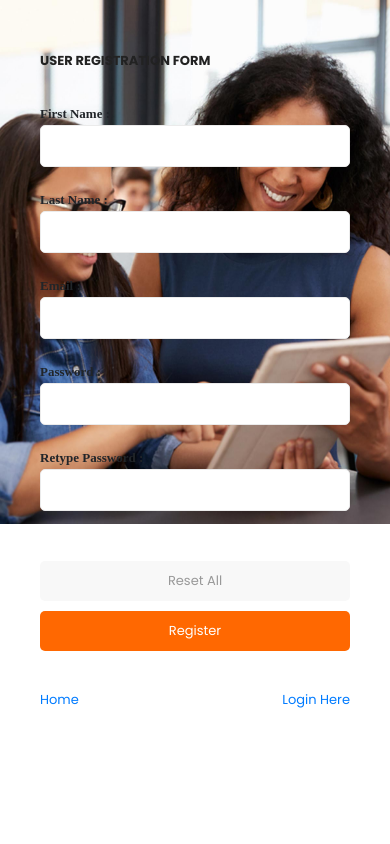
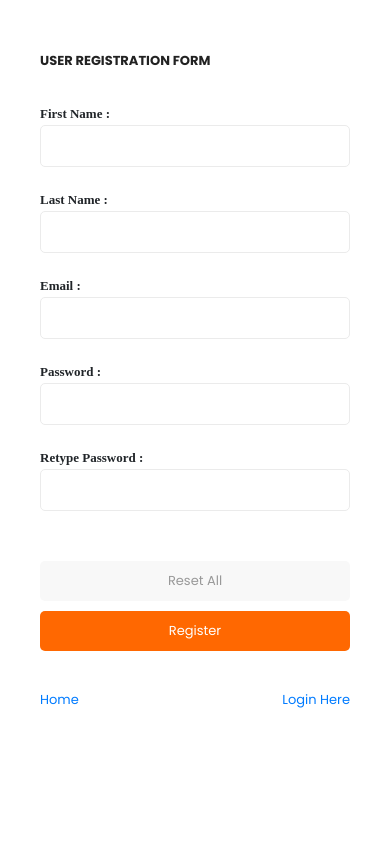
Before and after one commit to charlene04/medichart, a Django app: page /auth/signup/ in a window 390 px wide. Run offline with Django 3.2, Linux system fonts and the light colour scheme; some libraries are stand-ins or nearby versions.

Commit message:
updates on responsiveness

```diff
--- a/ehealth4everyone/static/css/styleProfile.css
+++ b/ehealth4everyone/static/css/styleProfile.css
@@ -271,7 +271,7 @@ select {
   #submit:hover {
     background-color: #cd5300; }
 
-@media screen and (max-width: 992px) {
+@media screen and (max-width: 1000px) {
 
 
   .signup-content {
@@ -281,11 +281,23 @@ select {
     -o-flex-direction: column;
     -ms-flex-direction: column; }
 
-  .signup-img, .signup-form {
+  .signup-form {
     width: 100%; } }
+
+@media screen and (max-width: 992px) {
+
+  .signup-img {
+   display: none;
+  }
+
+  }
+
+
 @media screen and (max-width: 768px) {
   .register-form {
     padding: 50px 40px 50px 40px; } }
+
+
 @media screen and (max-width: 575px) {
   .form-row {
     flex-direction: column;
```
